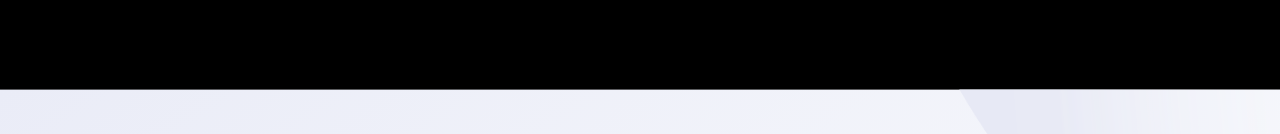
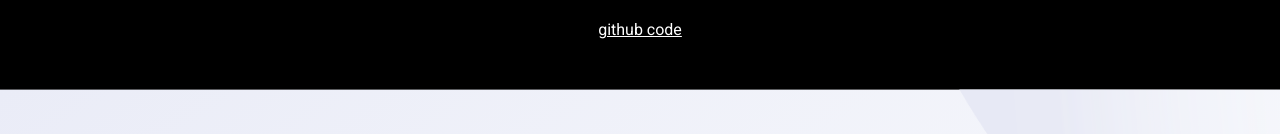
Before and after one commit to pablop76/rekrutacja-v1, a plain HTML site: page index.html in a window 1280 px wide. Shown: the top 134 px of the page. Drawn offline with Linux system fonts and the light colour scheme.

Commit message:
Dodanie linku github

```diff
--- a/index.html
+++ b/index.html
@@ -107,6 +107,9 @@
             </div>
         </div>
     </section>
+    <div style="text-align: center;margin-top: 20px;">
+        <a href="https://github.com/pablop76/rekrutacja-v1" style="color: #fff;">github code</a>
+    </div>
 </body>
 
 </html>
```
